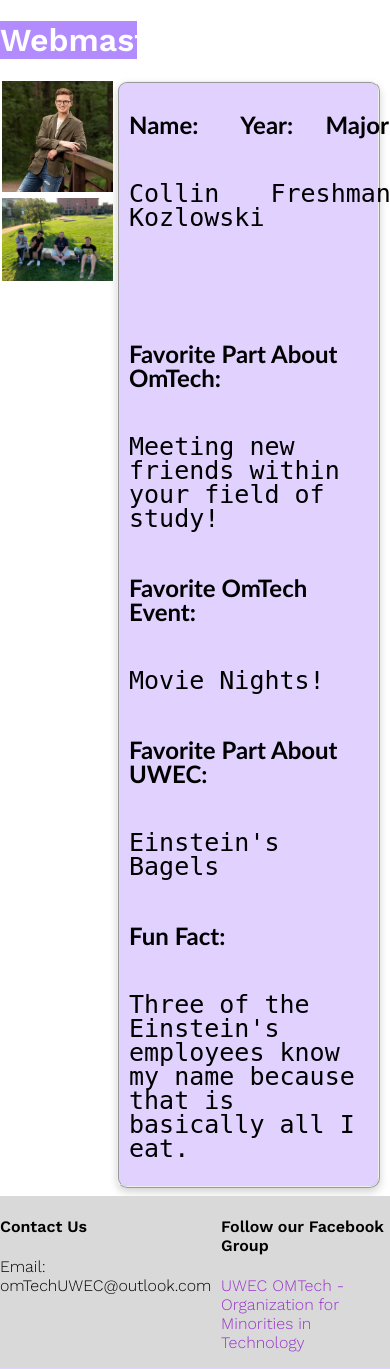
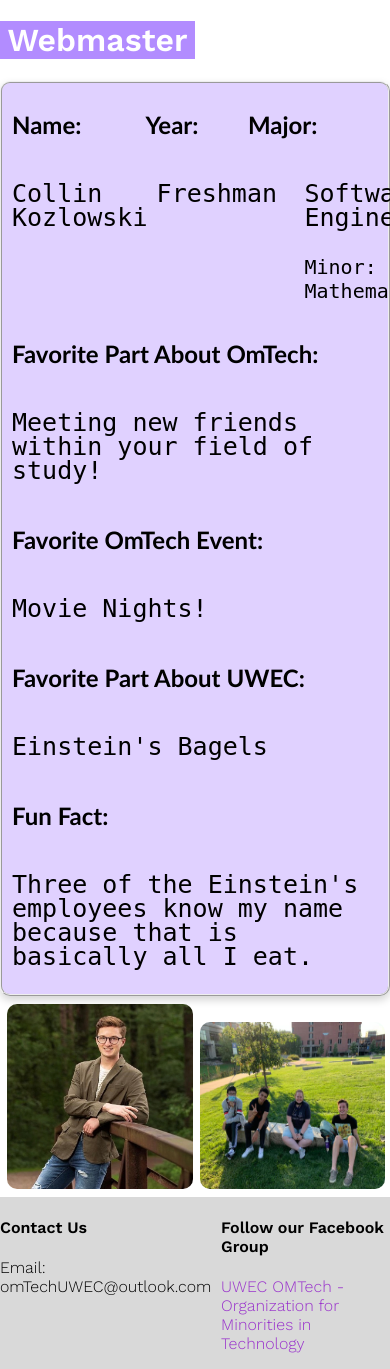
Before and after one commit to drewmore02/drewmore02, a PHP site: page /meetTheWebmaster.html in a window 390 px wide; the page is wider, and only the part inside the window is pictured. Shown: the part 205-1574 px from the top of that part. Run offline with PHP 8.4, Linux system fonts and the light colour scheme.

Commit message:
individual exec board pages responsiveness

```diff
--- a/CS268_Project1/execBoardIndividual.css
+++ b/CS268_Project1/execBoardIndividual.css
@@ -1,19 +1,24 @@
 .photo{
+    border-radius: 10px;
     width: 95%;
     margin-left: 2%;
 }
-
 .memberPhoto{
+    border-radius: 10px;
     margin-top: 5%;
     width: 95%;
     margin-left: 2%;
 }
-
 .photoContainer{
     float: left;
-    width: 30%;
     display: flex;
     flex-direction: column;
+    max-width: 25%;
+}
+
+.contentContainer{
+    display: flex;
+    flex-direction: row;
 }
 
 .pageHeader{
@@ -21,39 +26,56 @@
     max-width: 35%;
     text-align: center;
 }
-
 h1{
     color: white;
 }
-
 .card{
+    flex: 1;
     display: flex;
     flex-direction: column;
     line-height: 1.5em;
-    flex: 0 1 25%;
     border-style: ridge;
     border-radius: 10px;
     border-width: 2px;
-    max-width: 70%;
     padding: 10px 10px 0px;
     box-shadow: 0 4px 8px 0 lightgray;
     background-color: #8c52ff44;
-    margin: 5px 10px;
+}
+
+@media (max-width: 800px){
+    .contentContainer{
+        flex-direction: column-reverse;
+    }
+
+    .photoContainer{
+        flex-direction: row;
+        margin-top: 2%;
+        max-width: 95%;
+    }
+
+    .photo{
+        max-width: 50%;
+    }
+
+    .memberPhoto{
+        max-width: 50%;
+    }
+
+    .pageHeader{
+        max-width: 50%;
+    }
 }
 
 .container{
     display: flex;
     justify-content: flex-start;
 }
-
 .nameHeader{
     padding-right: 17.5%;
 }
-
 .yearHeader{
     padding-right: 13.5%;
 }
-
 .name{
     padding-right: 10%;
 }
--- a/CS268_Project1/meetTheBoardstyle.css
+++ b/CS268_Project1/meetTheBoardstyle.css
@@ -42,6 +42,7 @@
     .card {
         flex: 0 1 100%;
         max-width: 100%;
+        margin: 5%;
     }
 }
 
--- a/CS268_Project1/meetTheWebmaster.html
+++ b/CS268_Project1/meetTheWebmaster.html
@@ -1,13 +1,15 @@
 <!DOCTYPE html>
 <html lang="en">
+
 <head>
     <meta charset="UTF-8">
     <meta http-equiv="X-UA-Compatible" content="IE=edge">
     <meta name="viewport" content="width=device-width, initial-scale=1.0">
     <title>Meet the Webmaster!</title>
-    <link rel = "stylesheet" href = "execBoardIndividual.css">
-    <link rel = "stylesheet" href = "styles.css">
+    <link rel="stylesheet" href="execBoardIndividual.css">
+    <link rel="stylesheet" href="styles.css">
 </head>
+
 <body>
     <header>
         <img class="logo" src="omtechPhotos/omtech_old_logo_2.png" alt="OmTech Logo">
@@ -38,72 +40,76 @@
             </div>
         </div>
     </div>
-    <div class = "pageHeader">
+    <div class="pageHeader">
         <h1>Webmaster</h1>
     </div>
-    <div class = "photoContainer">
-        <img class= "photo" src = "omtechPhotos\collin_headshot.jpg">
-    <img class= "memberPhoto" src = "omtechPhotos/omtech_icecreamsocial_2.jpg">
+    <div class="contentContainer">
+        <div class="photoContainer">
+            <img class="photo" src="omtechPhotos\collin_headshot.jpg">
+            <img class="memberPhoto" src="omtechPhotos/omtech_icecreamsocial_2.jpg">
         </div>
-    </div>
-    <div class = "card">
-        <div class = "container">
-            <div class = "nameHeader">
+        <div class="card">
+            <div class="container">
+                <div class="nameHeader">
                     <h2 class="execNameHeader">Name: </h2>
                 </div>
-            <div class = "yearHeader">
+                <div class="yearHeader">
                     <h2 class="execNameHeader">Year: </h2>
                 </div>
-            <div class = "majorHeader">
+                <div class="majorHeader">
                     <h2 class="execNameHeader">Major: </h2>
                 </div>
             </div>
-        <div class = "container">
-            <div class = "collinName">
-                <p class = "bioFont">Collin Kozlowski</p>
+            <div class="container">
+                <div class="collinName">
+                    <p class="bioFont">Collin Kozlowski</p>
                 </div>
-            <div class = "collinYear">
-                <p class = "bioFont">Freshman</p>
+                <div class="collinYear">
+                    <p class="bioFont">Freshman</p>
                 </div>
-            <div class = "major">
-                <p class = "bioFont">Software Engineering</p>
-                <p class = "subtitleFont">Minor: Mathematics</p>
+                <div class="major">
+                    <p class="bioFont">Software Engineering</p>
+                    <p class="subtitleFont">Minor: Mathematics</p>
                 </div>
             </div>
-        <div class = "sectionHeader">
+            <div class="sectionHeader">
                 <h2 class="execNameHeader">Favorite Part About OmTech:</h2>
             </div>
-        <div class = "omTechPart">
-            <p class = "bioFont">Meeting new friends within your field of study!</p>
+            <div class="omTechPart">
+                <p class="bioFont">Meeting new friends within your field of study!</p>
             </div>
-        <div class = "sectionHeader">
+            <div class="sectionHeader">
                 <h2 class="execNameHeader">Favorite OmTech Event:</h2>
             </div>
-        <div class = "omTechEvent">
-            <p class = "bioFont">Movie Nights!</p>
+            <div class="omTechEvent">
+                <p class="bioFont">Movie Nights!</p>
             </div>
-        <div class = "sectionHeader">
+            <div class="sectionHeader">
                 <h2 class="execNameHeader">Favorite Part About UWEC:</h2>
             </div>
-        <div class = "uwecPart">
-            <p class = "bioFont">Einstein's Bagels</p>
+            <div class="uwecPart">
+                <p class="bioFont">Einstein's Bagels</p>
             </div>
-        <div class = "sectionHeader">
+            <div class="sectionHeader">
                 <h2 class="execNameHeader">Fun Fact:</h2>
             </div>
-        <div class = "funFact">
-            <p class = "bioFont">Three of the Einstein's employees know my name because that is basically all I eat.</p>
+            <div class="funFact">
+                <p class="bioFont">Three of the Einstein's employees know my name because that is basically all I eat.
+                </p>
+            </div>
         </div>
     </div>
     <footer>
-        <div class = "contactUs">
+        <div class="contactUs">
             <h4>Contact Us</h4>
             <p>Email: omTechUWEC@outlook.com</p>
         </div>
         <div>
             <h4>Follow our Facebook Group</h4>
-          <p><a class="footerLink" href = "https://www.facebook.com/groups/uwecomtech" target = "_blank" >UWEC OMTech - Organization for Minorities in Technology</a></p>
+            <p><a class="footerLink" href="https://www.facebook.com/groups/uwecomtech" target="_blank">UWEC OMTech -
+                    Organization for Minorities in Technology</a></p>
         </div>
     </footer>
 </body>
+
 </html>
```
Also changed, not shown: CS268_Project1/meetThePres.html (+39 -34 lines), CS268_Project1/meetTheSecretary.html (+39 -34 lines), CS268_Project1/meetTheVP.html (+43 -33 lines), CS268_Project1/omtechPhotos/omtech_icecreamsocial_1.jpg. Lines whose indentation alone changed are shown as unchanged.
